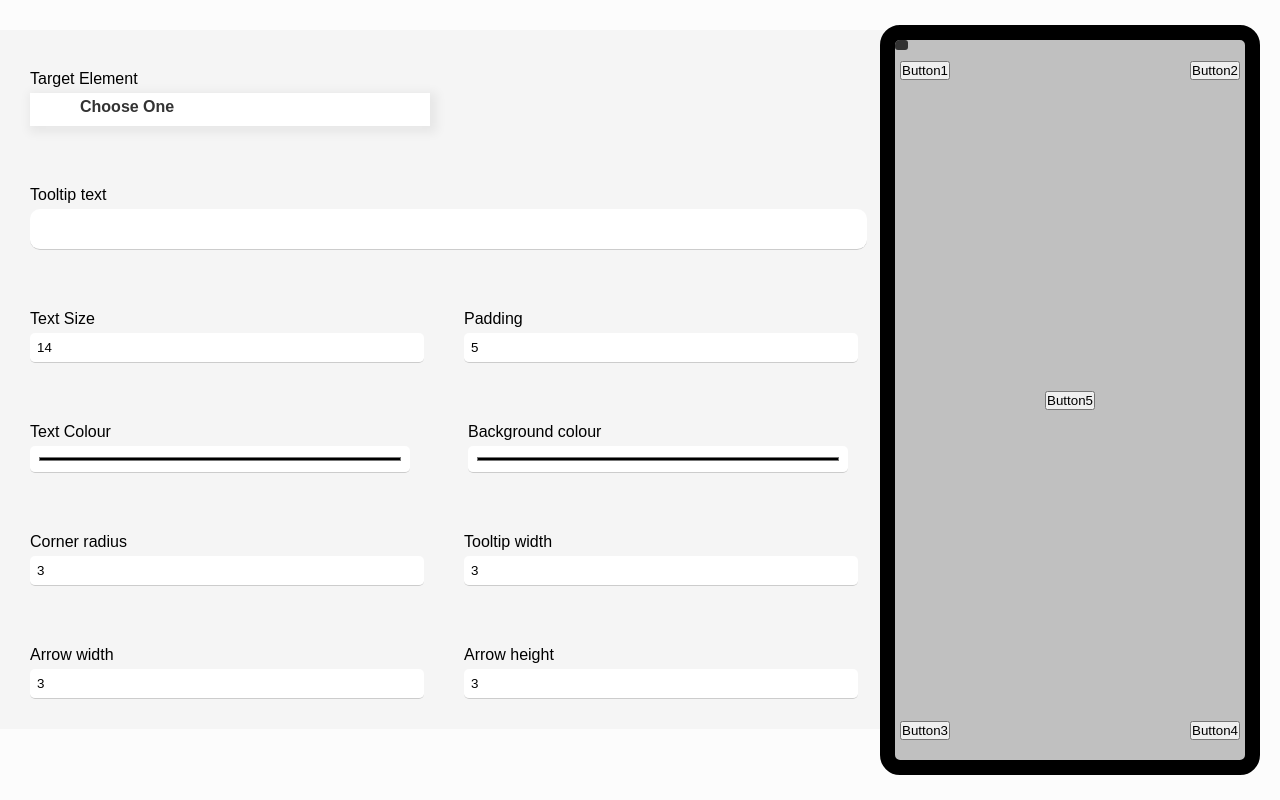
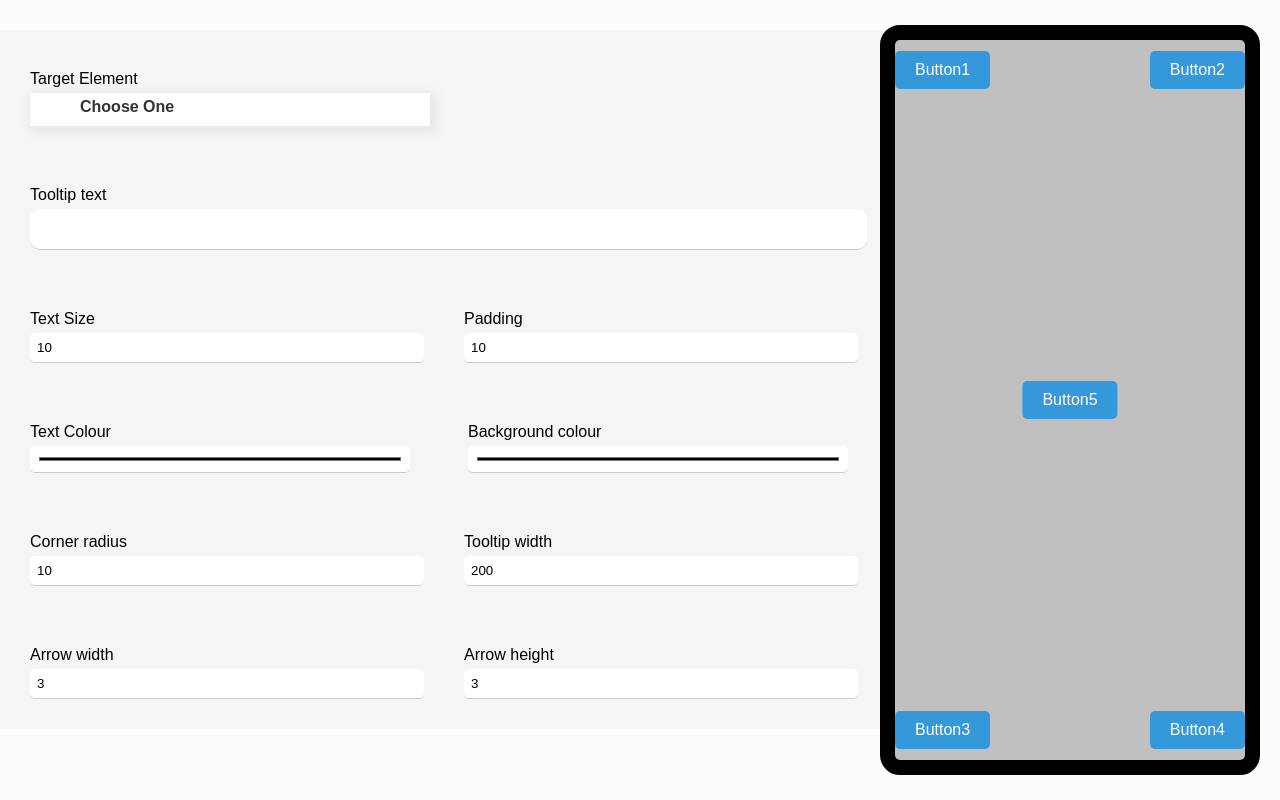
Before and after one commit to MaheshReddy-05/Plotline-Task-Submission, a React (Create React App) app: page / in a window 1280 px wide. Built offline with nearby package versions, Linux system fonts and the light colour scheme.

Commit message:
Button Inlining

```diff
--- a/src/App.jsx
+++ b/src/App.jsx
@@ -2,13 +2,13 @@ import React, { useState } from 'react';
 import TootTip from "./components/TooltipCustomizationForm/tooltipCustomizationForm";
 import ButtonWithTooltip from './components/ButtonWithTooltip/buttonWithTooltip';
 function App() {
-  const [objNum, setobjNum] = useState(0);
+  const [objNum, setobjNum] = useState(5);
   const [toolTipsText, setToolTipsText] = useState('');
   const [textSize, setTextSize] = useState(14);
   const [padding, setPadding] = useState(5);
   const [style, setStyle] = useState({});
   const [cornerRadius, setCornerRadius] = useState(3);
-  const [tooltipWidth, setTooltipWidth] = useState(3);
+  const [tooltipWidth, setTooltipWidth] = useState(200);
   const [arrowWidth, setArrowWidth] = useState(3);
   const [arrowHeight, setArrowHeight] = useState(3);
 
--- a/src/components/ButtonWithTooltip/RectangularBoxWithButtons.css
+++ b/src/components/ButtonWithTooltip/RectangularBoxWithButtons.css
@@ -1,3 +1,59 @@
+.tooltip-container {
+  position: relative;
+  display: inline-block;
+}
+
+.tooltip-button {
+  position: relative;
+  padding: 1px 1px;
+  background-color: silver;
+  color: white;
+  border: none;
+  cursor: pointer;
+}
+.tooltip-box {
+  position: absolute;
+  top: calc(100% + 10px);
+  left: 50%;
+  transform: translateX(-50%);
+  background-color: black;
+  color: white;
+  padding: 30px;
+  height: 40px;
+  border-radius: 8px;
+  box-shadow: 0px 4px 8px rgba(0, 0, 0, 0.4);
+  z-index: 1;
+}
+
+.tooltip-box::before {
+  content: '';
+  position: absolute;
+  bottom: 100%;
+  left: 50%;
+  transform: translateX(-50%);
+  border: 8px solid transparent;
+  border-top-color: black;
+}
+
+.tooltip-left.tooltip-box {
+  top: auto;
+  bottom: calc(100% + 10px);
+  left: -90%;
+  transform: translateX(-50%);
+}
+
+.tooltip-left.tooltip-box::before {
+  top: 100%;
+  left: 50%;
+  transform: translateX(-50%);
+  border: 8px solid transparent;
+  border-bottom-color: black;
+}
+.right_side{
+  margin-right: 500px;
+}
+
+
 .circular-box {
   border: 15px solid black;
   background-color: silver;
@@ -35,6 +91,7 @@
 .bottom-left {
   bottom: 0;
   left: 0;
+
 }
 
 .bottom-right {
@@ -60,3 +117,53 @@
   overflow: hidden;
   white-space: normal;
 }
+
+.button_ {
+  display: inline-block;
+  padding: 10px 20px;
+  font-size: 16px;
+  border: none;
+  border-radius: 5px;
+  cursor: pointer;
+  color: white;
+  background-color: #3498db;
+  transition: background-color 0.3s ease;
+}
+
+.button_:hover {
+  background-color: #2980b9;
+}
+
+.button_.shadow {
+  box-shadow: 0px 2px 6px rgba(0, 0, 0, 0.2);
+}
+
+.button_.gradient {
+  background: linear-gradient(45deg, #ff9a9e, #fad0c4);
+}
+
+.button_.rounded {
+  border-radius: 25px;
+}
+
+.button_.icon {
+  position: relative;
+  padding-left: 40px;
+}
+
+.button_.icon:before {
+  content: '\f135';
+  font-family: 'Font Awesome';
+  position: absolute;
+  left: 10px;
+  top: 50%;
+  transform: translateY(-50%);
+}
+
+.button_.animate {
+  transition: transform 0.3s ease;
+}
+
+.button_.animate:hover {
+  transform: scale(1.1);
+}
--- a/src/components/ButtonWithTooltip/buttonWithTooltip.jsx
+++ b/src/components/ButtonWithTooltip/buttonWithTooltip.jsx
@@ -1,7 +1,7 @@
-import React from "react";
-import './RectangularBoxWithButtons.css';
+import React, { useState,useEffect } from "react";
+import "./RectangularBoxWithButtons.css";
 
-export default function buttonWithTooltip({
+export default function ButtonWithTooltip({
   objNum,
   toolTipsText,
   textSize,
@@ -16,52 +16,92 @@ export default function buttonWithTooltip({
     display: "none",
   };
   const mergedTooltipStyle = {
-
     fontSize: `${textSize}px`,
-    position: "absolute",
+    // position: "absolute",
     display: "block",
     padding: `${padding}px`,
     borderRadius: `${cornerRadius}px`,
     width: `${tooltipWidth}px`,
-
     ...style,
   };
   function check(x, y) {
     if (x === y) return mergedTooltipStyle;
     else return dumm;
   }
+
+  const [showTooltip1, setShowTooltip1] = useState(false);
+  const [showTooltip2, setShowTooltip2] = useState(false);
+  const [showTooltip3, setShowTooltip3] = useState(false);
+  const [showTooltip4, setShowTooltip4] = useState(false);
+  const [showTooltip5, setShowTooltip5] = useState(false);
+
+  const handleButtonClick = (buttonNum) => {
+    if (buttonNum === 0) setShowTooltip1(!showTooltip1);
+    if (buttonNum === 1) setShowTooltip2(!showTooltip2);
+    if (buttonNum === 2) setShowTooltip3(!showTooltip3);
+    if (buttonNum === 3) setShowTooltip4(!showTooltip4);
+    if (buttonNum === 4) setShowTooltip5(!showTooltip5);
+  };
+  const ehandleButtonClick = (buttonNum) => {
+    if (buttonNum !== 0) setShowTooltip1(false);
+    if (buttonNum !== 1) setShowTooltip2(false);
+    if (buttonNum !== 2) setShowTooltip3(false);
+    if (buttonNum !== 3) setShowTooltip4(false);
+    if (buttonNum !== 4) setShowTooltip5(false);
+  };
+  useEffect(() => {
+    handleButtonClick(objNum);
+    ehandleButtonClick(objNum);
+  }, [objNum]);
+
   return (
     <div>
       <div className="circular-box">
-        <div className="button top-left">
-          <button>Button1</button>
-        </div>
-        <div className="tooltip" style={check(objNum, 0)}>
+        <div className="button top-left tooltip-container">
+          <button className="button_">Button1</button>
+          {showTooltip1 && (
+            <div className="tooltip-box left_tool" style={{mergedTooltipStyle }}>
               {toolTipsText}
             </div>
-        <div className="button top-right">
-          <button>Button2</button>
+          )}
         </div>
-        <div className="tooltip" style={check(objNum, 1)}>
+        <div className="button top-right tooltip-container">
+          <button className="button_">Button2</button>
+          {showTooltip2 && (
+            <div className="tooltip-box right_side}" style={mergedTooltipStyle}>
               {toolTipsText}
             </div>
-        <div className="button bottom-left">
-          <button>Button3</button>
+          )}
         </div>
-        <div className="tooltip" style={check(objNum, 2)}>
+
+        <div className="button bottom-left tooltip-container">
+          <button className="button_" >Button3</button>
+          {showTooltip3 && (
+            <div className="tooltip-box tooltip-left left_tool tt-leftBottom" style={{ left: "40%",...mergedTooltipStyle }}>
               {toolTipsText}
             </div>
-        <div className="button bottom-right">
-          <button>Button4</button>
+          )}
         </div>
-        <div className="tooltip" style={check(objNum, 3)}>
+        <div className="tooltip" >
           {toolTipsText}
         </div>
-        <div className="button center">
-          <button>Button5</button>
+
+        <div className="button bottom-right tooltip-container">
+          <button className="button_" >Button4</button>
+          {showTooltip4 && (
+            <div className="tooltip-box tooltip-left right_tool" style={{ left: "40%",...mergedTooltipStyle }}> {/* Added tooltip-left class */}
+              {toolTipsText}
             </div>
-        <div className="tooltip" style={check(objNum, 4)}>
+          )}
+        </div>
+
+        <div className="button center tooltip-container">
+          <button className="button_" >Button5</button>
+          {showTooltip5 && (
+            <div className="tooltip-box" style={{left: "40%",...mergedTooltipStyle}} >
               {toolTipsText}
+            </div>
+          )}
         </div>
       </div>
     </div>
--- a/src/components/TooltipCustomizationForm/tooltipCustomizationForm.jsx
+++ b/src/components/TooltipCustomizationForm/tooltipCustomizationForm.jsx
@@ -13,11 +13,11 @@ export default function TooltipCustomizationForm({
 }) {
   const [isActive, setIsActive] = useState(false);
   const [toolTipsText, setToolTipsText] = useState("");
-  const [textSize, setTextSize] = useState(14);
-  const [padding, setPadding] = useState(5);
+  const [textSize, setTextSize] = useState(10);
+  const [padding, setPadding] = useState(10);
   const [style, setStyle] = useState({});
-  const [cornerRadius, setCornerRadius] = useState(3);
-  const [tooltipWidth, setTooltipWidth] = useState(3);
+  const [cornerRadius, setCornerRadius] = useState(10);
+  const [tooltipWidth, setTooltipWidth] = useState(200);
   const [arrowWidth, setArrowWidth] = useState(3);
   const [arrowHeight, setArrowHeight] = useState(3);
   const options = ["Button 1", "Button 2", "Button 3", "Button 4", "Button 5"];
```
Lines whose indentation alone changed are shown as unchanged.
